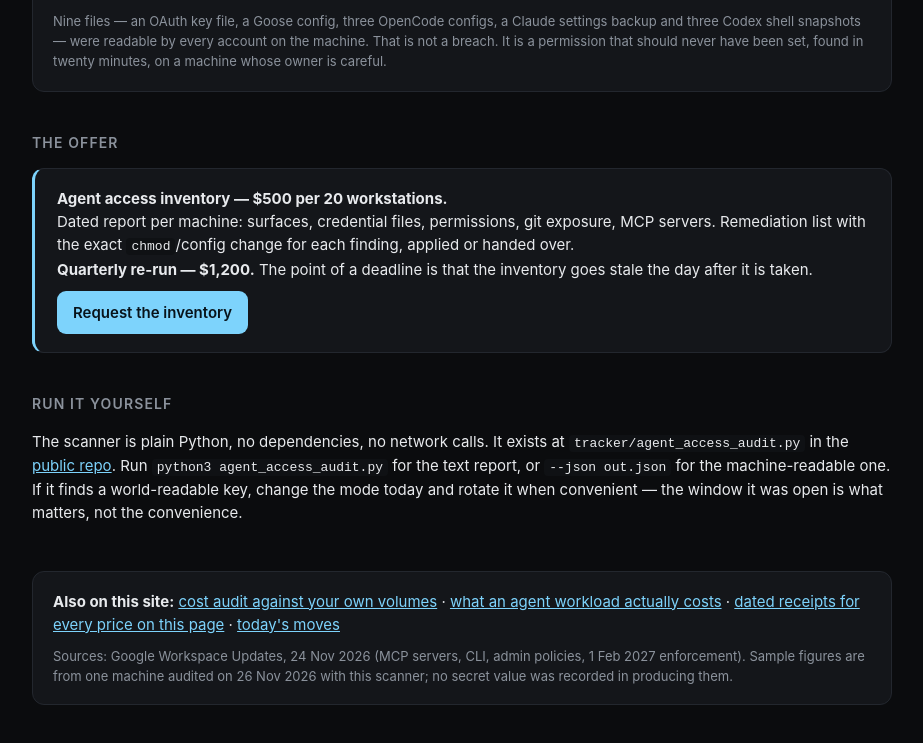
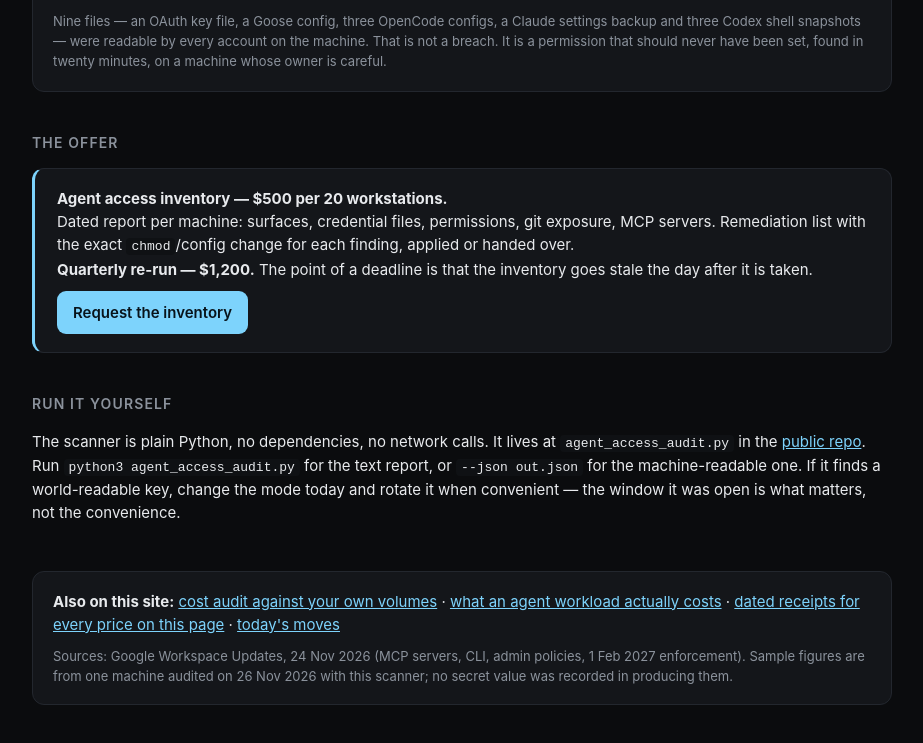
Before and after one commit to Sam-Bombay/ai-price-watch, a plain HTML site: page agentaccess/index.html in a window 1280 px wide. Shown: the part 1435-2178 px from the top of the page, without its empty margins (178-1101 px from the left). Drawn offline with Linux system fonts and the light colour scheme.

```diff
--- a/agentaccess/index.html
+++ b/agentaccess/index.html
@@ -101,8 +101,8 @@ the provider the key belongs to, plus the MCP servers wired into each agent's co
 </div>
 
 <h2>Run it yourself</h2>
-<p>The scanner is plain Python, no dependencies, no network calls. It exists at
-<code>tracker/agent_access_audit.py</code> in the <a href="https://github.com/Sam-Bombay/ai-price-watch">public repo</a>.
+<p>The scanner is plain Python, no dependencies, no network calls. It lives at
+<code>agent_access_audit.py</code> in the <a href="https://github.com/Sam-Bombay/ai-price-watch/blob/main/agent_access_audit.py">public repo</a>.
 Run <code>python3 agent_access_audit.py</code> for the text report, or <code>--json out.json</code> for the
 machine-readable one. If it finds a world-readable key, change the mode today and rotate it when convenient —
 the window it was open is what matters, not the convenience.</p>
```
